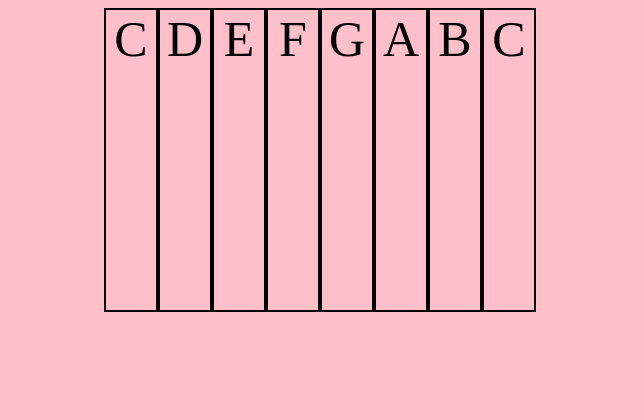
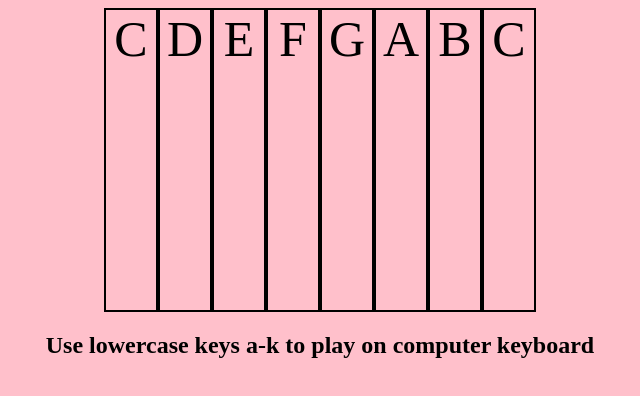
Before and after one commit to roseewang/roseewang.github.io, a plain HTML site: page index.html in a window 1280 px wide. Shown: the whole page, without its empty margins (320-960 px from the left). Drawn offline with Linux system fonts and the light colour scheme.

Commit message:
Update index.html

```diff
--- a/index.html
+++ b/index.html
@@ -23,6 +23,9 @@
             <div onclick="playNote('c5')" class="pianokey">C</div>
 
         </div>
+        <h2 style="text-align: center;">
+            Use lowercase keys a-k to play on computer keyboard
+        </h2>
 
     </body>
 
```
